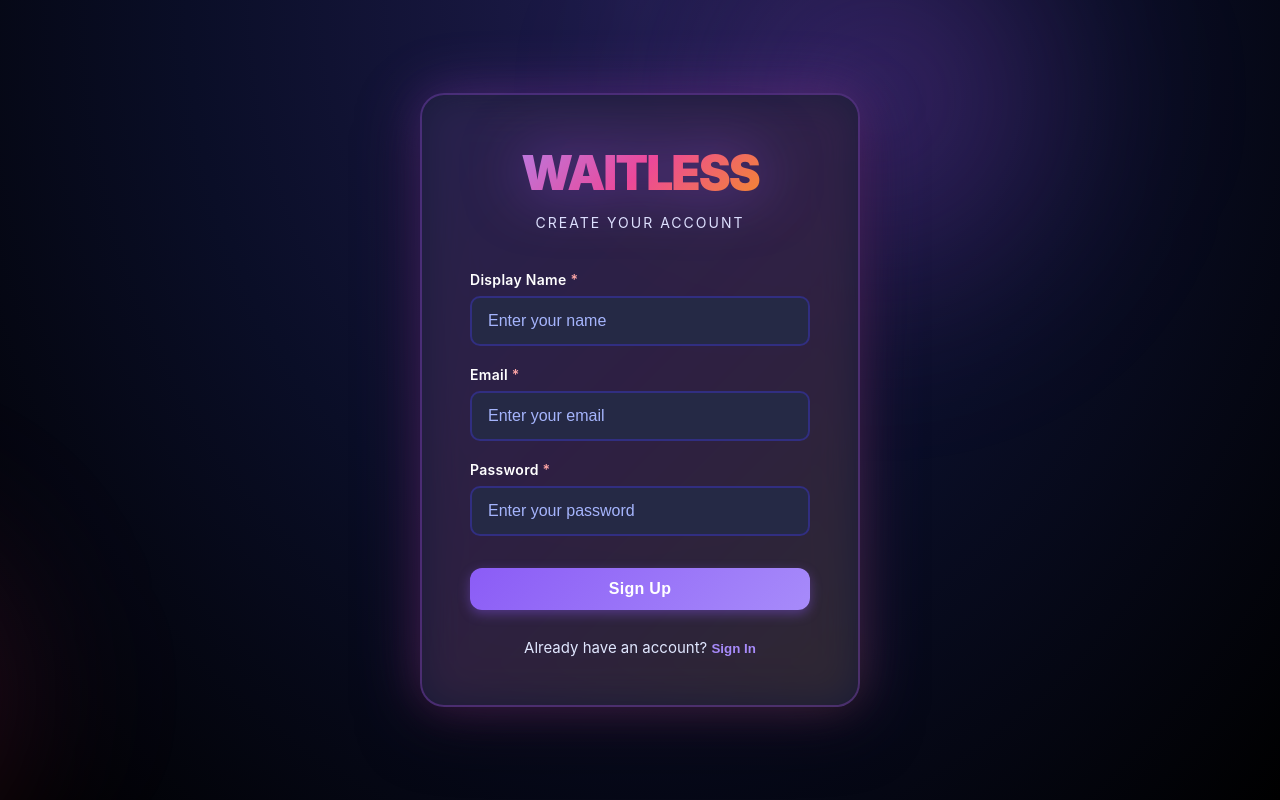
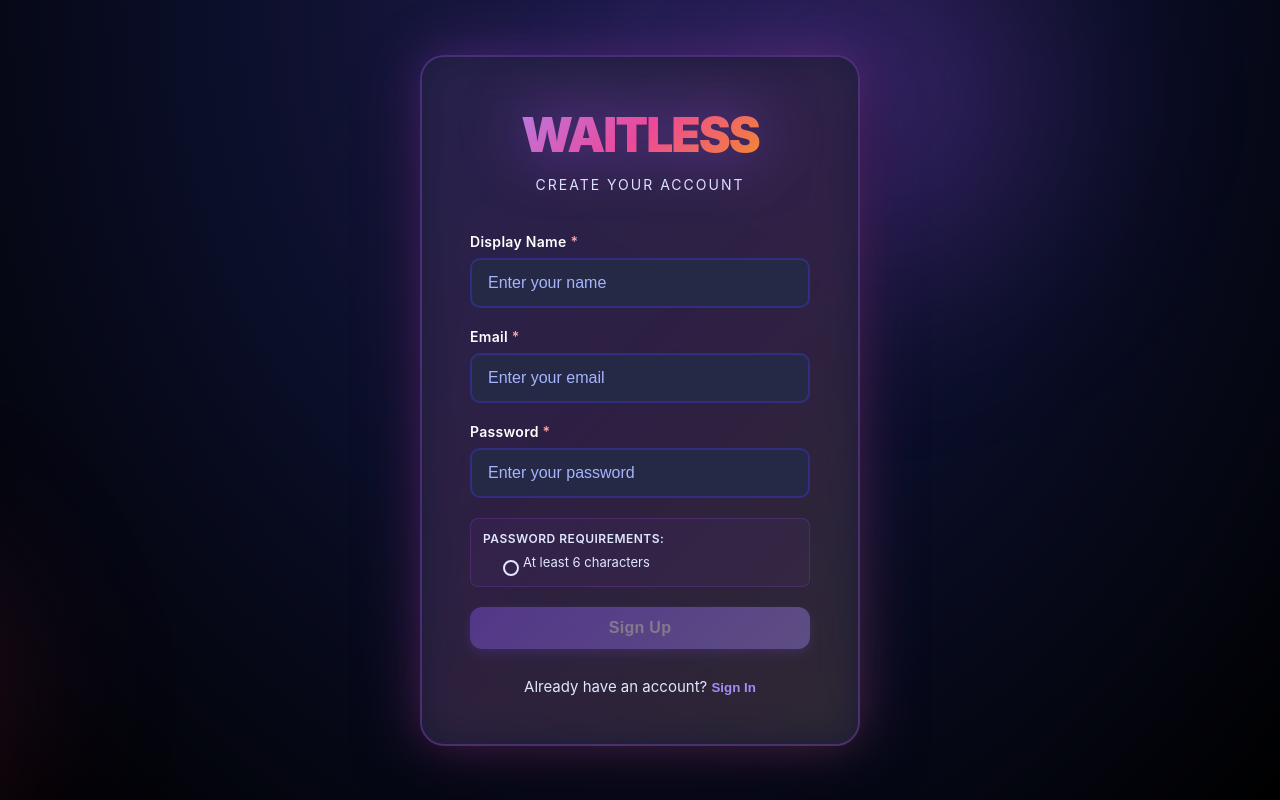
Before and after one commit to Saloushe12/61040-chore-app, a React (Create React App) app in the folder waitless-frontend/: page /login in a window 1280 px wide. Both pictures are taken after a click on the button "Sign Up". Built offline with nearby package versions, Linux system fonts and the light colour scheme; no server answers.

Commit message:
Resolve merge conflict in Login.js and add password requirements display

```diff
--- a/waitless-frontend/src/pages/Home.js
+++ b/waitless-frontend/src/pages/Home.js
@@ -18,7 +18,13 @@ const Home = () => {
   const navigate = useNavigate();
 
   const handleVenueClick = (venue) => {
-    navigate(`/venue/${venue._id}`);
+    // Handle both _id and venueId for compatibility
+    const venueId = venue._id || venue.venueId;
+    if (!venueId) {
+      console.error('Venue missing ID:', venue);
+      return;
+    }
+    navigate(`/venue/${venueId}`);
   };
 
   const handleVenueAdded = async (venue) => {
--- a/waitless-frontend/src/pages/Login.css
+++ b/waitless-frontend/src/pages/Login.css
@@ -106,6 +106,77 @@
   font-weight: 500;
 }
 
+.password-input-group {
+  margin-bottom: 8px;
+}
+
+.password-requirements {
+  margin-top: 8px;
+  padding: 12px;
+  background: rgba(168, 85, 247, 0.05);
+  border: 1px solid rgba(168, 85, 247, 0.2);
+  border-radius: 8px;
+}
+
+.requirements-title {
+  margin: 0 0 8px 0;
+  font-size: 12px;
+  font-weight: 600;
+  color: var(--text-secondary);
+  text-transform: uppercase;
+  letter-spacing: 0.5px;
+}
+
+.requirements-list {
+  margin: 0;
+  padding-left: 20px;
+  list-style: none;
+}
+
+.requirements-list li {
+  font-size: 13px;
+  margin-bottom: 4px;
+  position: relative;
+  padding-left: 20px;
+}
+
+.requirements-list li::before {
+  content: '';
+  position: absolute;
+  left: 0;
+  top: 6px;
+  width: 12px;
+  height: 12px;
+  border-radius: 50%;
+  border: 2px solid;
+  transition: all 0.2s;
+}
+
+.requirement-met {
+  color: #86efac;
+}
+
+.requirement-met::before {
+  background: #86efac;
+  border-color: #86efac;
+  content: '✓';
+  display: flex;
+  align-items: center;
+  justify-content: center;
+  font-size: 8px;
+  color: #000;
+  font-weight: bold;
+}
+
+.requirement-unmet {
+  color: var(--text-secondary);
+}
+
+.requirement-unmet::before {
+  border-color: rgba(168, 85, 247, 0.4);
+  background: transparent;
+}
+
 .toggle-text {
   text-align: center;
   color: var(--text-secondary);
--- a/waitless-frontend/src/pages/Login.js
+++ b/waitless-frontend/src/pages/Login.js
@@ -11,20 +11,22 @@ const Login = () => {
   const [password, setPassword] = useState('');
   const [displayName, setDisplayName] = useState('');
   const [error, setError] = useState('');
-  const [passwordError, setPasswordError] = useState('');
   const [loading, setLoading] = useState(false);
 
   const { login, register } = useContext(AuthContext);
   const navigate = useNavigate();
 
+  // Password requirements
+  const MIN_PASSWORD_LENGTH = 6;
+  const passwordMeetsRequirements = password.length >= MIN_PASSWORD_LENGTH;
+
   const handleSubmit = async (e) => {
     e.preventDefault();
     setError('');
-    setPasswordError('');
 
-    // Validate password length for sign up
-    if (isRegister && password.length < 6) {
-      setPasswordError('Password needs to be at least 6 characters');
+    // Validate password requirements for registration
+    if (isRegister && !passwordMeetsRequirements) {
+      setError(`Password must be at least ${MIN_PASSWORD_LENGTH} characters long`);
       return;
     }
 
@@ -73,32 +75,37 @@ const Login = () => {
             required
           />
 
+          <div className="password-input-group">
             <Input
               label="Password"
               type="password"
               value={password}
               onChange={(e) => {
                 setPassword(e.target.value);
-              // Validate password length for sign up
-              if (isRegister) {
-                if (e.target.value.length > 0 && e.target.value.length < 6) {
-                  setPasswordError('Password needs to be at least 6 characters');
-                } else {
-                  setPasswordError('');
-                }
-              }
+                setError(''); // Clear error when user types
               }}
               placeholder="Enter your password"
               required
-            error={passwordError}
+              error={isRegister && password.length > 0 && !passwordMeetsRequirements}
             />
+            {isRegister && (
+              <div className="password-requirements">
+                <p className="requirements-title">Password requirements:</p>
+                <ul className="requirements-list">
+                  <li className={password.length >= MIN_PASSWORD_LENGTH ? 'requirement-met' : 'requirement-unmet'}>
+                    At least {MIN_PASSWORD_LENGTH} characters
+                  </li>
+                </ul>
+              </div>
+            )}
+          </div>
 
           {error && <div className="error-message">{error}</div>}
 
           <Button
             type="submit"
             variant="primary"
-            disabled={loading}
+            disabled={loading || (isRegister && !passwordMeetsRequirements)}
             className="login-button"
           >
             {loading ? 'Please wait...' : isRegister ? 'Sign Up' : 'Sign In'}
@@ -113,7 +120,7 @@ const Login = () => {
             onClick={() => {
               setIsRegister(!isRegister);
               setError('');
-              setPasswordError('');
+              setPassword(''); // Clear password when switching modes
             }}
           >
             {isRegister ? 'Sign In' : 'Sign Up'}
```
Lines whose indentation alone changed are shown as unchanged.
